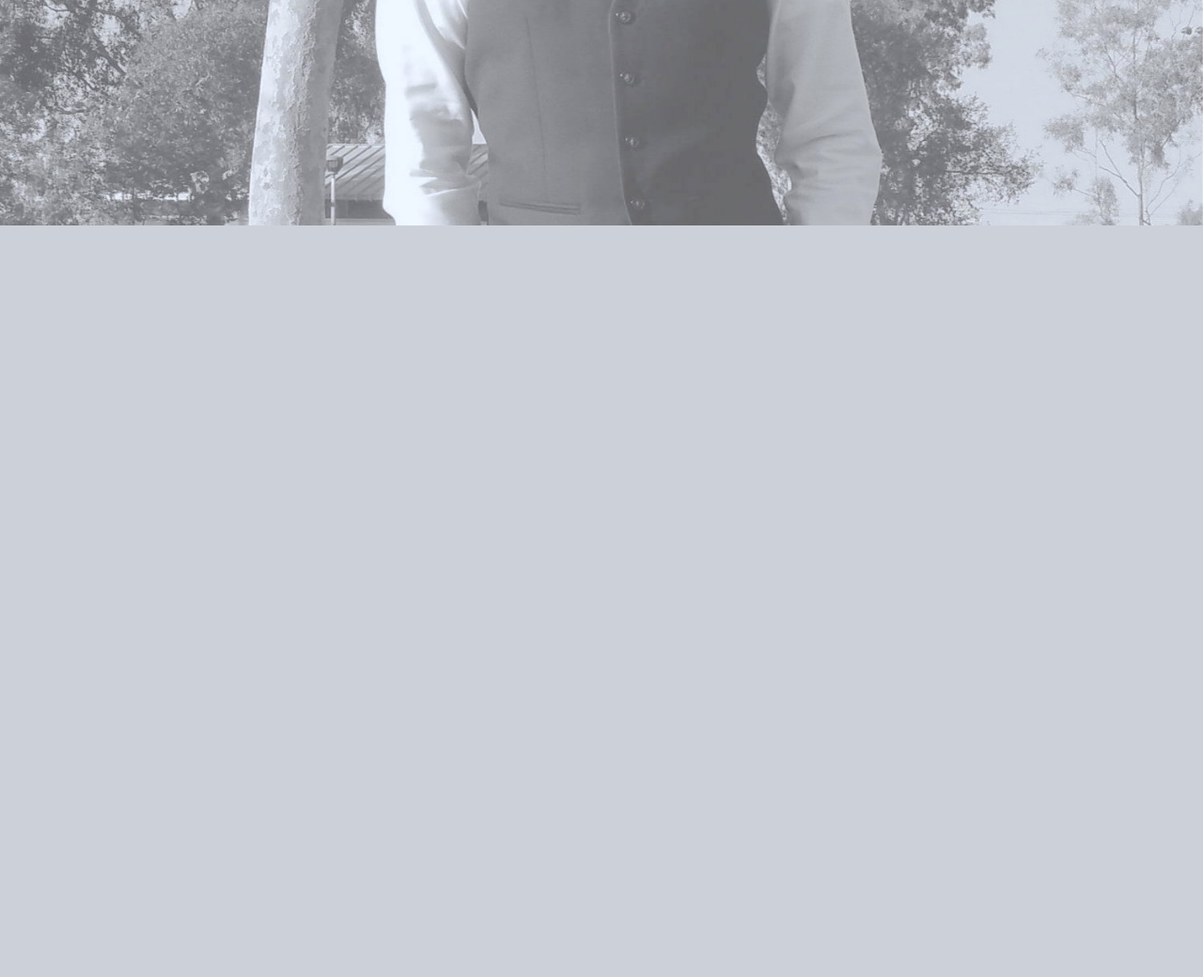
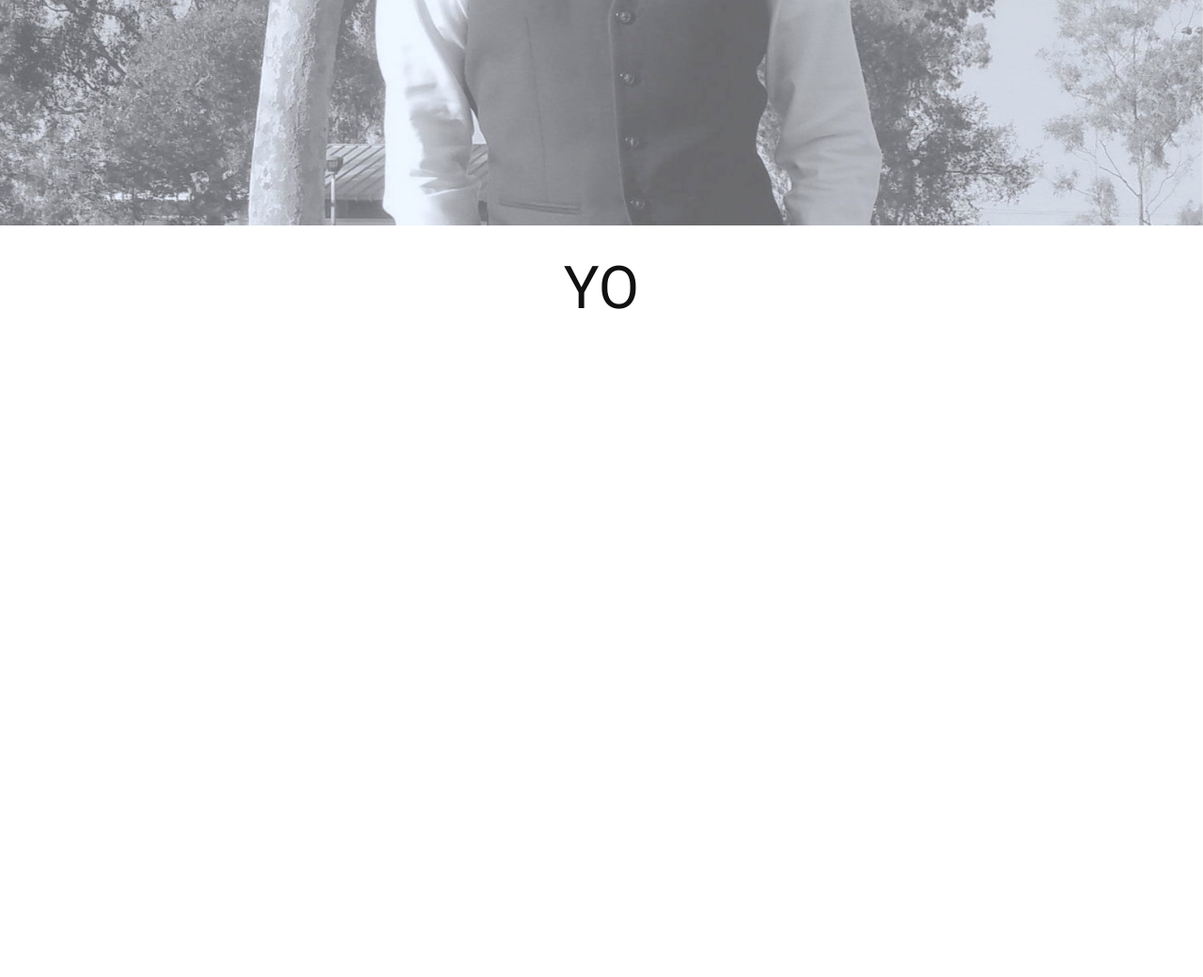
Before and after one commit to PranayJuneCS/Website, a PHP site: page / in a window 1280 px wide. Shown: the part 560-1600 px from the top of the page at 94% size. Before the commit the page ends 800 px from the top, so only its background shows below. Run offline with PHP 8.4, Linux system fonts and the light colour scheme; some libraries are stand-ins or nearby versions.

Commit message:
started about page

```diff
--- a/css/main.css
+++ b/css/main.css
@@ -14,6 +14,14 @@
   -webkit-background-size: cover;
   -moz-background-size: cover;
   -o-background-size: cover;
+  text-align: center;
+  overflow: hidden;
+}
+
+.about-me {
+  height: 100vh;
+  width: 100vw;
+  position: relative;
   text-align: center;
   overflow: hidden;
 }
@@ -112,7 +120,7 @@
   height: 80px;
   width: 80px;
   background-color: transparent;
-  position: absolute;
+  position: fixed;
   top: 0%;
   z-index: 5;
   display: flex;
--- a/index.html
+++ b/index.html
@@ -23,6 +23,10 @@
       <h1 id="call-me" class="animated hide">Pranay Kumar.</h1>
       <div class="hover-menu"></div>
     </div>
+    <div class="about-me">
+      <h1>YO</h1>
+      <div class="hover-menu"></div>
+    </div>
     <div id="mySidenav" class="sidenav">
       <a href="javascript:void(0)" class="closebtn">&times;</a>
       <a class="active" href="#">HOME</a>
```
